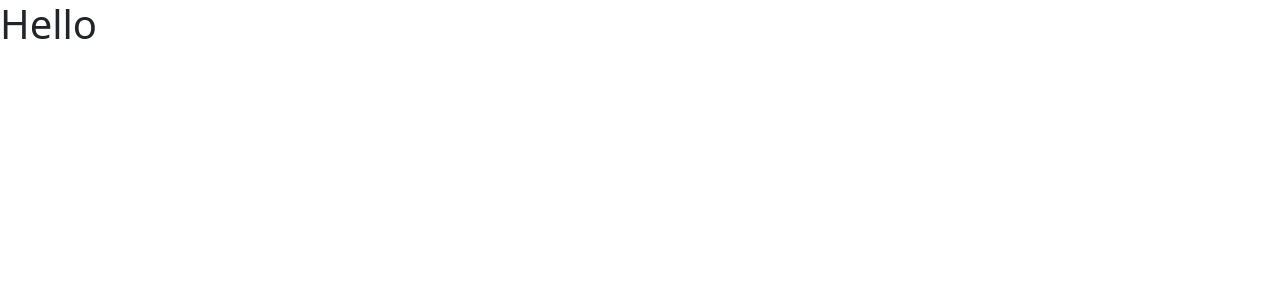
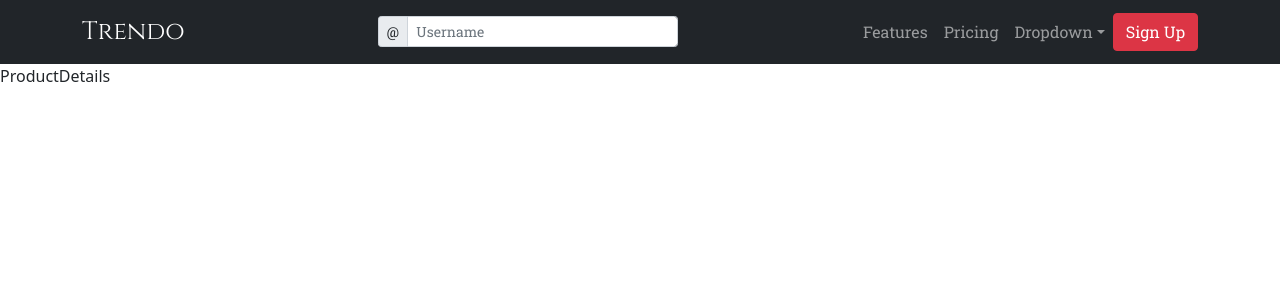
Before and after one commit to Parvez1993/trendo, a React (Create React App) app in the folder frontend/: page /products/1 in a window 1280 px wide. Shown: the top 300 px of the page. Built offline with nearby package versions, Linux system fonts and the light colour scheme.

Commit message:
NavBar created and Routes set

```diff
--- a/frontend/package.json
+++ b/frontend/package.json
@@ -11,9 +11,9 @@
     "react": "^18.1.0",
     "react-bootstrap": "^2.3.1",
     "react-dom": "^18.1.0",
-    "react-helmet-async": "1.3.0",
-    "react-icons": "4.3.1",
-    "react-router-dom": "6.3.0",
+    "react-helmet-async": "^1.3.0",
+    "react-icons": "^4.3.1",
+    "react-router-dom": "6",
     "react-scripts": "5.0.1",
     "web-vitals": "^2.1.4"
   },
--- a/frontend/public/index.html
+++ b/frontend/public/index.html
@@ -13,10 +13,12 @@
 
   <link rel="preconnect" href="https://fonts.googleapis.com">
   <link rel="preconnect" href="https://fonts.gstatic.com" crossorigin>
-  <link href="https://fonts.googleapis.com/css2?family=Hind:wght@300;400;500;600;700&display=swap" rel="stylesheet">
+
   <link
     href="https://fonts.googleapis.com/css2?family=Cinzel&family=Raleway:wght@100;400&family=Roboto+Slab&display=swap"
     rel="stylesheet">
+  <link rel="stylesheet" href="https://cdn.jsdelivr.net/npm/bootstrap@5.1.3/dist/css/bootstrap.min.css"
+    integrity="sha384-1BmE4kWBq78iYhFldvKuhfTAU6auU8tT94WrHftjDbrCEXSU1oBoqyl2QvZ6jIW3" crossorigin="anonymous" />
   <title>Trendo</title>
 </head>
 
--- a/frontend/src/App.js
+++ b/frontend/src/App.js
@@ -1,5 +1,66 @@
+import {
+  Navbar,
+  Container,
+  Nav,
+  NavDropdown,
+  InputGroup,
+  FormControl,
+  Button,
+} from "react-bootstrap"
+
+import { Routes, Route } from "react-router-dom"
+import HomePage from "./components/homepage/HomePage"
+import ProductPage from "./components/ProductPage.js"
+import ProductDetails from "./components/ProductDetails.js"
+import CartPage from "./components/CartPage.js"
+import SignUp from "./components/SignUp"
+
 function App() {
-  return <h1>Hello</h1>;
+  return (
+    <>
+      <Navbar bg="dark" variant="dark" className="nav">
+        <Container>
+          <Navbar.Brand href="#home" className="logo">
+            Trendo
+          </Navbar.Brand>
+
+          <InputGroup size="sm" className="search ms-auto">
+            <InputGroup.Text id="basic-addon1">@</InputGroup.Text>
+            <FormControl
+              placeholder="Username"
+              aria-label="Username"
+              aria-describedby="basic-addon1"
+            />
+          </InputGroup>
+
+          <Nav className="ms-auto">
+            <Nav.Link href="#features">Features</Nav.Link>
+            <Nav.Link href="#pricing">Pricing</Nav.Link>
+            <NavDropdown title="Dropdown" id="collasible-nav-dropdown">
+              <NavDropdown.Item href="#action/3.1">Action</NavDropdown.Item>
+              <NavDropdown.Item href="#action/3.2">
+                Another action
+              </NavDropdown.Item>
+              <NavDropdown.Item href="#action/3.3">Something</NavDropdown.Item>
+              <NavDropdown.Divider />
+              <NavDropdown.Item href="#action/3.4">
+                Separated link
+              </NavDropdown.Item>
+            </NavDropdown>
+          </Nav>
+          <Button variant="danger">Sign Up</Button>
+        </Container>
+      </Navbar>
+
+      <Routes>
+        <Route path="/" element={<HomePage />} />
+        <Route path="/products" element={<ProductPage />} />
+        <Route path="/products/:slug" element={<ProductDetails />} />
+        <Route path="/cartpage" element={<CartPage />} />
+        <Route path="/SignUp" element={<SignUp />} />
+      </Routes>
+    </>
+  )
 }
 
-export default App;
+export default App
--- /dev/null
+++ b/frontend/src/components/CartPage.js
@@ -0,0 +1,7 @@
+import React from "react"
+
+const CartPage = () => {
+  return <div>CartPage</div>
+}
+
+export default CartPage
--- /dev/null
+++ b/frontend/src/components/ProductDetails.js
@@ -0,0 +1,7 @@
+import React from "react"
+
+const ProductDetails = () => {
+  return <div>ProductDetails</div>
+}
+
+export default ProductDetails
--- /dev/null
+++ b/frontend/src/components/ProductPage.js
@@ -0,0 +1,7 @@
+import React from "react"
+
+const ProductPage = () => {
+  return <div>ProductPage</div>
+}
+
+export default ProductPage
--- /dev/null
+++ b/frontend/src/components/SignUp.js
@@ -0,0 +1,7 @@
+import React from "react"
+
+const Signup = () => {
+  return <div>Signup</div>
+}
+
+export default Signup
--- /dev/null
+++ b/frontend/src/components/homepage/HomePage.js
@@ -0,0 +1,7 @@
+import React from "react"
+
+const HomePaje = () => {
+  return <div>HomePaje</div>
+}
+
+export default HomePaje
--- a/frontend/src/index.css
+++ b/frontend/src/index.css
@@ -19,6 +19,7 @@ a{
 .search{
   width: 300px;
 }
+
 .menu .item{
   margin-left: 20px;
   color: #fff;
--- a/frontend/src/index.js
+++ b/frontend/src/index.js
@@ -1,8 +1,13 @@
-import React from "react";
-import ReactDOM from "react-dom/client";
-import "bootstrap/dist/css/bootstrap.min.css";
-import "./index.css";
-import App from "./App";
+import React from "react"
+import ReactDOM from "react-dom/client"
+import { BrowserRouter } from "react-router-dom"
+import "bootstrap/dist/css/bootstrap.min.css"
+import "./index.css"
+import App from "./App"
 
-const root = ReactDOM.createRoot(document.getElementById("root"));
-root.render(<App />);
+const root = ReactDOM.createRoot(document.getElementById("root"))
+root.render(
+  <BrowserRouter>
+    <App />
+  </BrowserRouter>
+)
```
Also changed, not shown: 2 other files (tests, documents, lock files or other folders).
